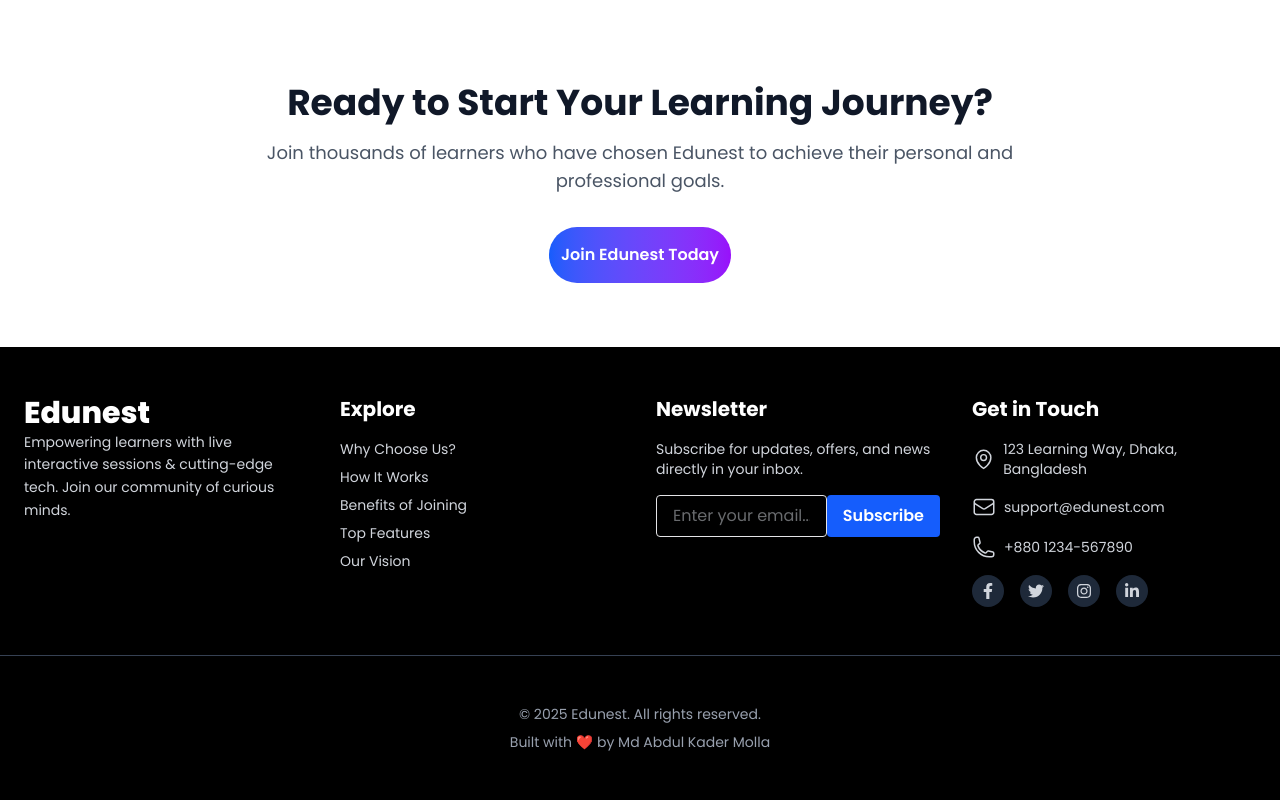
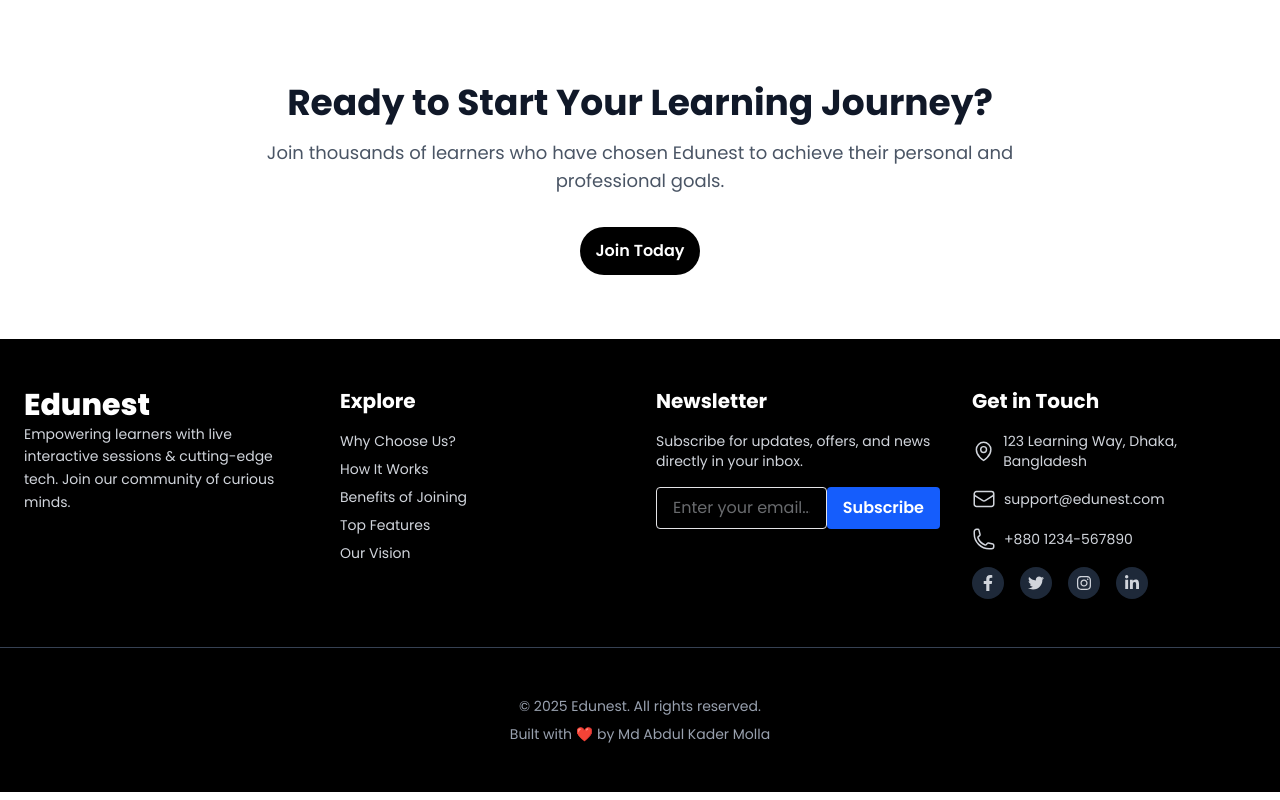
Before and after one commit to kader009/study-platform-frontend, a Next.js app: page /commitment in a window 1280 px wide. Shown: the part 1774-2574 px from the top of the page. Built offline with nearby package versions, Linux system fonts and the light colour scheme.

Commit message:
commitment action button update

```diff
--- a/src/app/commitment/page.tsx
+++ b/src/app/commitment/page.tsx
@@ -181,8 +181,8 @@ const WhyChooseUs = () => {
               Join thousands of learners who have chosen Edunest to achieve
               their personal and professional goals.
             </p>
-            <button className="bg-gradient-to-r from-blue-600 to-purple-600 text-white font-semibold px-3 py-4 rounded-full text-md hover:shadow-sm transition-all hover:scale-105">
-              Join Edunest Today
+            <button className="bg-black text-white font-semibold px-4 py-3 rounded-full text-md hover:shadow-sm transition-all hover:scale-105">
+              Join Today
             </button>
           </div>
         </div>
```
